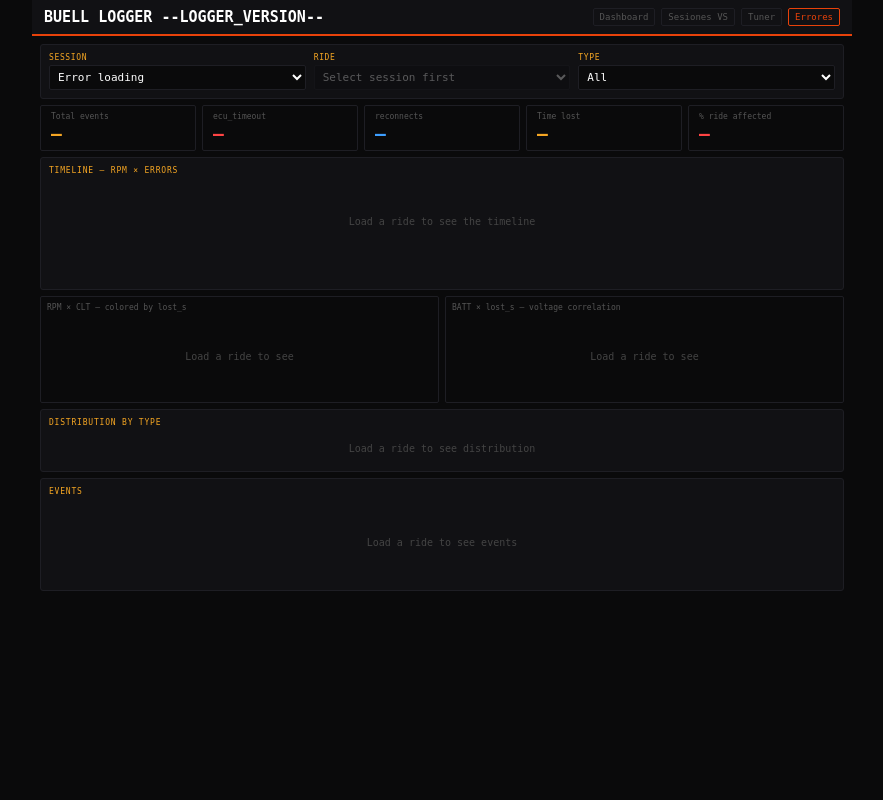
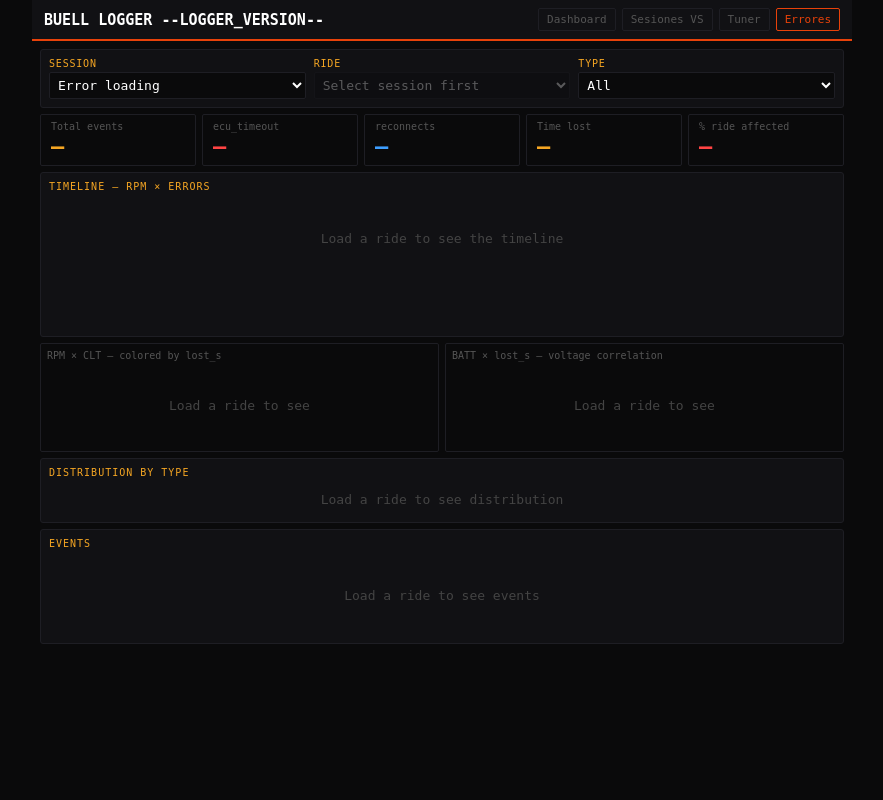
Before and after one commit to pacdavid1/buell-xb12x-logger, a Python web app: template web/templates/errorlog_viz.html in a window 1280 px wide. Shown: the whole page, without its empty margins (198-1081 px from the left). Run offline with Jinja, Linux system fonts and the light colour scheme; the template is opened without the code that fills it, so the values that code supplies are empty.

Commit message:
v2.6.29: font size optimization for laptop readability - canvas fonts 18-20px, CSS 10-22px

```diff
--- a/web/templates/errorlog_viz.html
+++ b/web/templates/errorlog_viz.html
@@ -6,57 +6,57 @@
 <title>Buell Logger — Error Log Analyzer</title>
 <style>
 *{margin:0;padding:0;box-sizing:border-box}
-body{background:#0a0a0b;color:#c8c8cc;font-family:monospace;font-size:12px;min-height:100vh}
+body{background:#0a0a0b;color:#c8c8cc;font-family:monospace;font-size:14px;min-height:100vh}
 .page{max-width:820px;margin:0 auto}
 .hd{background:#111114;border-bottom:2px solid #e8420a;padding:8px 12px;display:flex;justify-content:space-between;align-items:center}
 .hd-title{font-size:15px;font-weight:900;color:#fff}
 .hd-links{display:flex;gap:6px}
-.hd-link{font-size:9px;color:#555;border:1px solid #1e1e24;padding:3px 6px;border-radius:2px;cursor:pointer;text-decoration:none}
+.hd-link{font-size:11px;color:#555;border:1px solid #1e1e24;padding:4px 8px;border-radius:2px;cursor:pointer;text-decoration:none}
 .hd-link:hover{color:#3d9eff;border-color:#3d9eff}
 .hd-link.active{color:#e8420a;border-color:#e8420a}
 .body{padding:8px;display:flex;flex-direction:column;gap:6px}
 .panel{background:#111114;border:1px solid #1e1e24;border-radius:3px;padding:8px}
-.panel-title{font-size:8px;color:#f5a623;letter-spacing:.1em;text-transform:uppercase;margin-bottom:6px}
+.panel-title{font-size:10px;color:#f5a623;letter-spacing:.1em;text-transform:uppercase;margin-bottom:6px}
 .sel-row{display:flex;gap:8px;align-items:flex-end;flex-wrap:wrap}
 .sg{display:flex;flex-direction:column;gap:3px;flex:1;min-width:100px}
-.sg label{font-size:8px;color:#f5a623;text-transform:uppercase;letter-spacing:.08em}
-.sg select{background:#0a0a0b;border:1px solid #1e1e24;color:#fff;font-family:monospace;font-size:11px;padding:4px;border-radius:2px;width:100%}
+.sg label{font-size:10px;color:#f5a623;text-transform:uppercase;letter-spacing:.08em}
+.sg select{background:#0a0a0b;border:1px solid #1e1e24;color:#fff;font-family:monospace;font-size:13px;padding:4px;border-radius:2px;width:100%}
 .sg select:disabled{opacity:.3;cursor:not-allowed}
-.btn{font-family:monospace;font-size:9px;font-weight:700;background:#e8420a;color:#fff;border:none;padding:6px 14px;border-radius:2px;cursor:pointer;text-transform:uppercase}
+.btn{font-family:monospace;font-size:11px;font-weight:700;background:#e8420a;color:#fff;border:none;padding:6px 14px;border-radius:2px;cursor:pointer;text-transform:uppercase}
 .btn:disabled{opacity:.3;cursor:not-allowed}
 .btn:hover:not(:disabled){background:#ff5511}
 .stats-row{display:flex;gap:6px;flex-wrap:wrap}
 .stat{background:#0a0a0b;border:1px solid #1e1e24;border-radius:2px;padding:6px 10px;flex:1;min-width:70px}
-.stat-label{font-size:8px;color:#555;margin-bottom:2px}
-.stat-value{font-size:18px;font-weight:900;color:#fff}
+.stat-label{font-size:10px;color:#555;margin-bottom:2px}
+.stat-value{font-size:22px;font-weight:900;color:#fff}
 .stat-value.orange{color:#f5a623}
 .stat-value.blue{color:#3d9eff}
 .stat-value.red{color:#ff4444}
 .stat-value.green{color:#33ff99}
-.chart-wrap{position:relative;height:100px}
+.chart-wrap{position:relative;height:130px}
 .chart-wrap canvas{width:100%;height:100%;display:block}
 .scatter-wrap{display:grid;grid-template-columns:1fr 1fr;gap:6px}
 .scatter-box{background:#0a0a0b;border:1px solid #1e1e24;border-radius:2px;padding:6px;position:relative}
-.scatter-title{font-size:8px;color:#555;margin-bottom:4px}
+.scatter-title{font-size:10px;color:#555;margin-bottom:4px}
 .scatter-box canvas{width:100%;display:block}
-.empty-msg{display:flex;align-items:center;justify-content:center;height:80px;color:#444;font-size:10px}
+.empty-msg{display:flex;align-items:center;justify-content:center;height:80px;color:#444;font-size:13px}
 .events-list{max-height:200px;overflow-y:auto;scrollbar-width:thin;scrollbar-color:#1e1e24 transparent}
 .ev{padding:4px 0;border-bottom:1px solid rgba(255,255,255,.04);display:flex;flex-direction:column;gap:1px}
 .ev:last-child{border-bottom:none}
 .ev-head{display:flex;gap:6px;align-items:center;flex-wrap:wrap}
-.ev-time{color:#888;font-size:10px;min-width:44px}
-.ev-type-timeout{color:#f5a623;font-size:10px}
-.ev-type-reconnect{color:#3d9eff;font-size:10px}
-.ev-lost{color:#ff4444;font-size:9px}
-.ev-trigger{color:#3d9eff;font-size:9px}
-.ev-ctx{color:#666;font-size:9px;padding-left:50px}
+.ev-time{color:#888;font-size:12px;min-width:44px}
+.ev-type-timeout{color:#f5a623;font-size:12px}
+.ev-type-reconnect{color:#3d9eff;font-size:12px}
+.ev-lost{color:#ff4444;font-size:11px}
+.ev-trigger{color:#3d9eff;font-size:11px}
+.ev-ctx{color:#666;font-size:11px;padding-left:50px}
 .distrib-row{display:flex;flex-direction:column;gap:4px}
 .dist-item{display:flex;align-items:center;gap:8px}
-.dist-label{font-size:9px;color:#888;min-width:90px}
+.dist-label{font-size:11px;color:#888;min-width:90px}
 .dist-bar-wrap{flex:1;height:8px;background:rgba(255,255,255,.05);border-radius:1px;overflow:hidden}
 .dist-bar{height:100%;border-radius:1px}
-.dist-pct{font-size:9px;color:#555;min-width:28px;text-align:right}
-.loading{text-align:center;padding:20px;color:#555;font-size:10px}
+.dist-pct{font-size:11px;color:#555;min-width:28px;text-align:right}
+.loading{text-align:center;padding:20px;color:#555;font-size:13px}
 </style>
 </head>
 <body>
@@ -296,9 +296,9 @@ body{background:#0a0a0b;color:#c8c8cc;font-family:monospace;font-size:12px;min-h
       var t = (i / xSteps) * duration;
       var x = lPad + (t / duration) * cw;
       ctx.fillStyle = '#333';
-      ctx.fillRect(x, H - bPad, 1, 3);
+      ctx.fillRect(x, H - bPad, 1, 4);
       ctx.fillStyle = '#444';
-      ctx.font = '11px monospace';
+      ctx.font = '20px monospace';
       ctx.textAlign = 'center';
       ctx.fillText(formatTime(t), x, H - 4);
     }
@@ -312,9 +312,9 @@ body{background:#0a0a0b;color:#c8c8cc;font-family:monospace;font-size:12px;min-h
     for (var rpm = 0; rpm <= rpmCeil; rpm += 1000) {
       var y = H - bPad - ((rpm / rpmCeil) * ch);
       ctx.fillStyle = '#222';
-      ctx.fillRect(lPad - 2, y, cw + 2, 0.5);
+      ctx.fillRect(lPad - 2, y, cw + 2, 0.8);
       ctx.fillStyle = '#444';
-      ctx.font = '10px monospace';
+      ctx.font = '18px monospace';
       ctx.textAlign = 'right';
       ctx.fillText(rpm, lPad - 5, y + 3);
     }
@@ -354,7 +354,7 @@ body{background:#0a0a0b;color:#c8c8cc;font-family:monospace;font-size:12px;min-h
     ctx.fillStyle = '#f5a623';
     ctx.fillRect(8, 4, 10, 7);
     ctx.fillStyle = '#555';
-    ctx.font = '10px monospace';
+    ctx.font = '18px monospace';
     ctx.textAlign = 'left';
     ctx.fillText('timeout (height = lost_s)', 22, 10);
 
@@ -410,7 +410,7 @@ body{background:#0a0a0b;color:#c8c8cc;font-family:monospace;font-size:12px;min-h
     var pts = events.filter(function(e) { return e.ctx && e.ctx.clt != null && e.ctx.rpm != null; });
     if (pts.length === 0) {
       ctx.fillStyle = '#444';
-      ctx.font = '11px monospace';
+      ctx.font = '20px monospace';
       ctx.textAlign = 'center';
       ctx.fillText('No CLT/RPM data', W/2, H/2);
       return;
@@ -430,7 +430,7 @@ body{background:#0a0a0b;color:#c8c8cc;font-family:monospace;font-size:12px;min-h
       var x = lPad + ((e.ctx.clt - minCLT) / cltRange) * cw;
       var y = H - bPad - ((e.ctx.rpm / maxRPM) * ch);
       var lost = e.lost_s || 0;
-      var r = lost > 50 ? 4 : lost > 20 ? 3 : lost > 5 ? 2.5 : 2;
+      var r = lost > 50 ? 6 : lost > 20 ? 4.5 : lost > 5 ? 3.5 : 2.5;
       var col = lost > 30 ? '#ff4444' : lost > 10 ? '#f5a623' : '#3d9eff';
       ctx.beginPath();
       ctx.arc(x, y, r, 0, Math.PI * 2);
@@ -439,7 +439,7 @@ body{background:#0a0a0b;color:#c8c8cc;font-family:monospace;font-size:12px;min-h
     });
 
     ctx.fillStyle = '#333';
-    ctx.font = '10px monospace';
+    ctx.font = '18px monospace';
     ctx.textAlign = 'center';
     ctx.fillText('CLT', W/2, H - 4);
     ctx.save();
@@ -481,7 +481,7 @@ body{background:#0a0a0b;color:#c8c8cc;font-family:monospace;font-size:12px;min-h
     var pts = events.filter(function(e) { return e.ctx && e.ctx.batt != null; });
     if (pts.length === 0) {
       ctx.fillStyle = '#444';
-      ctx.font = '11px monospace';
+      ctx.font = '20px monospace';
       ctx.textAlign = 'center';
       ctx.fillText('No BATT data', W/2, H/2);
       return;
@@ -501,13 +501,13 @@ body{background:#0a0a0b;color:#c8c8cc;font-family:monospace;font-size:12px;min-h
       var lost = e.lost_s || 0;
       var col = lost > 30 ? '#ff4444' : lost > 10 ? '#f5a623' : '#3d9eff44';
       ctx.beginPath();
-      ctx.arc(x, y, 2.5, 0, Math.PI * 2);
+      ctx.arc(x, y, 3.5, 0, Math.PI * 2);
       ctx.fillStyle = col;
       ctx.fill();
     });
 
     ctx.fillStyle = '#333';
-    ctx.font = '10px monospace';
+    ctx.font = '18px monospace';
     ctx.textAlign = 'center';
     ctx.fillText('BATT (V)', W/2, H - 4);
     ctx.save();
```
